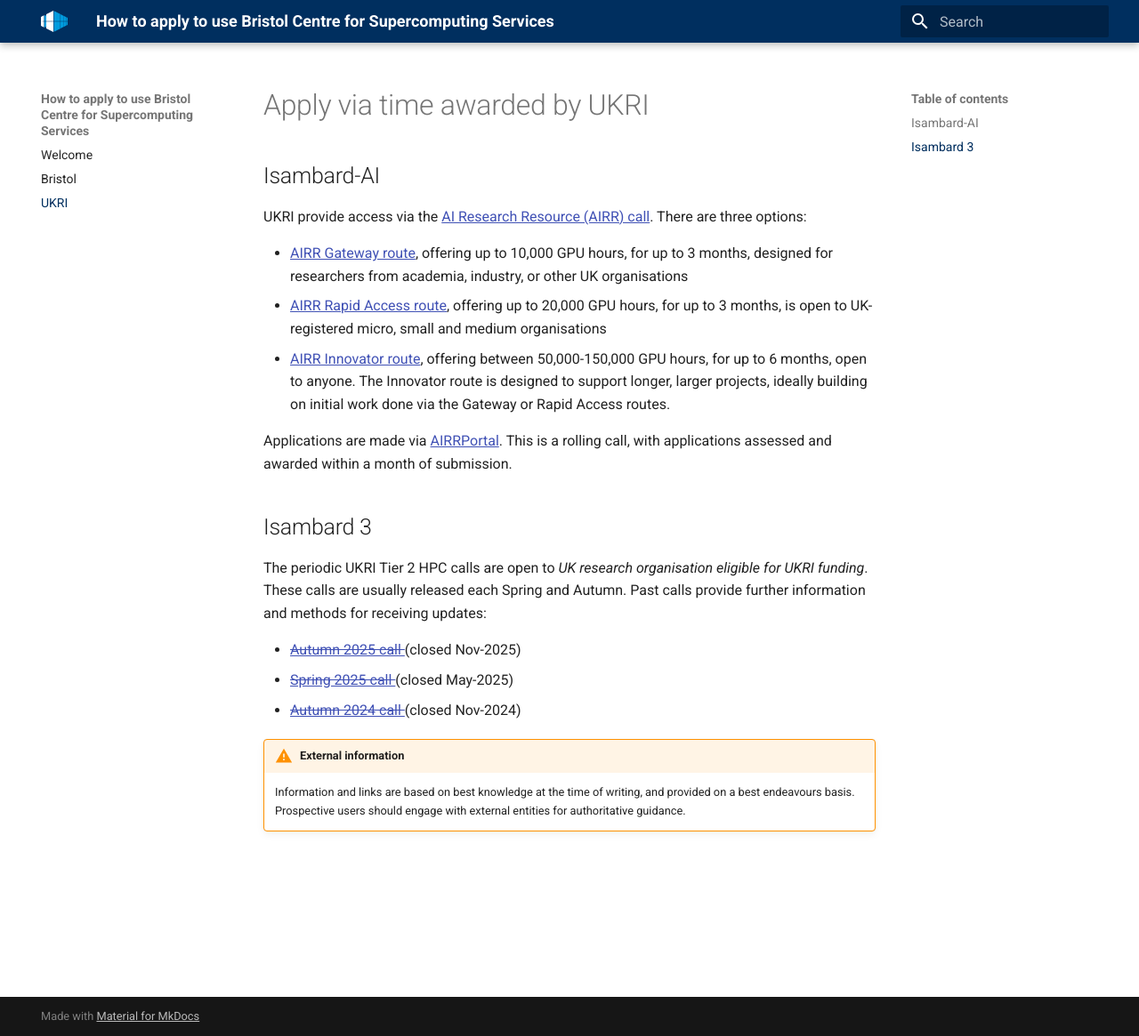
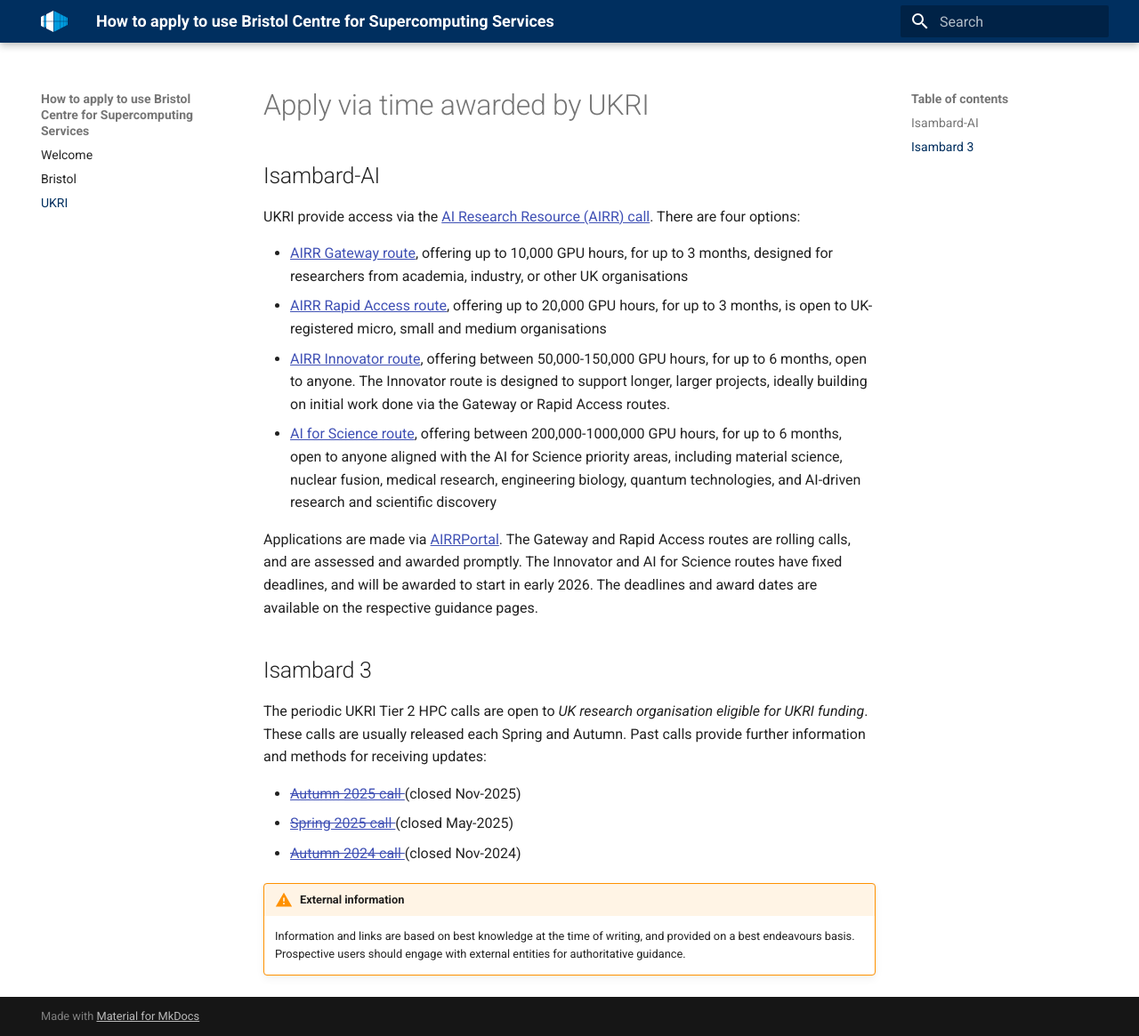
Before and after one commit to isambard-sc/apply.isambard.ac.uk, an MkDocs documentation site: the page built from docs/ukri/index.md, in a window 1280 px wide and 1165 px high. Shown: the whole window at 89% size. Built offline with MkDocs 1.6.1 and Material for MkDocs 9.7.7, drawn with Linux system fonts in a browser that asks for light colours.

Commit message:
Added details about the AI for Science call

```diff
--- a/docs/ukri/index.md
+++ b/docs/ukri/index.md
@@ -7,13 +7,14 @@
 
 ## Isambard-AI
 
-UKRI provide access via the [AI Research Resource (AIRR) call][iai-airr-call]. There are three options:
+UKRI provide access via the [AI Research Resource (AIRR) call][iai-airr-call]. There are four options:
 
 * [AIRR Gateway route][iai-airr-gateway], offering up to 10,000 GPU hours, for up to 3 months, designed for researchers from academia, industry, or other UK organisations
 * [AIRR Rapid Access route][iai-airr-rapid], offering up to 20,000 GPU hours, for up to 3 months, is open to UK-registered micro, small and medium organisations
 * [AIRR Innovator route][iai-airr-innovator], offering between 50,000-150,000 GPU hours, for up to 6 months, open to anyone. The Innovator route is designed to support longer, larger projects, ideally building on initial work done via the Gateway or Rapid Access routes.
+* [AI for Science route][iai-ai4science], offering between 200,000-1000,000 GPU hours, for up to 6 months, open to anyone aligned with the AI for Science priority areas, including material science, nuclear fusion, medical research, engineering biology, quantum technologies, and AI-driven research and scientific discovery
 
-Applications are made via [AIRRPortal][airrportal]. This is a rolling call, with applications assessed and awarded within a month of submission.
+Applications are made via [AIRRPortal][airrportal]. The Gateway and Rapid Access routes are rolling calls, and are assessed and awarded promptly. The Innovator and AI for Science routes have fixed deadlines, and will be awarded to start in early 2026. The deadlines and award dates are available on the respective guidance pages.
 
 ## Isambard 3
 
```
Also changed, not shown: other parts of docs/ukri/index.md (+1 -0 lines).
